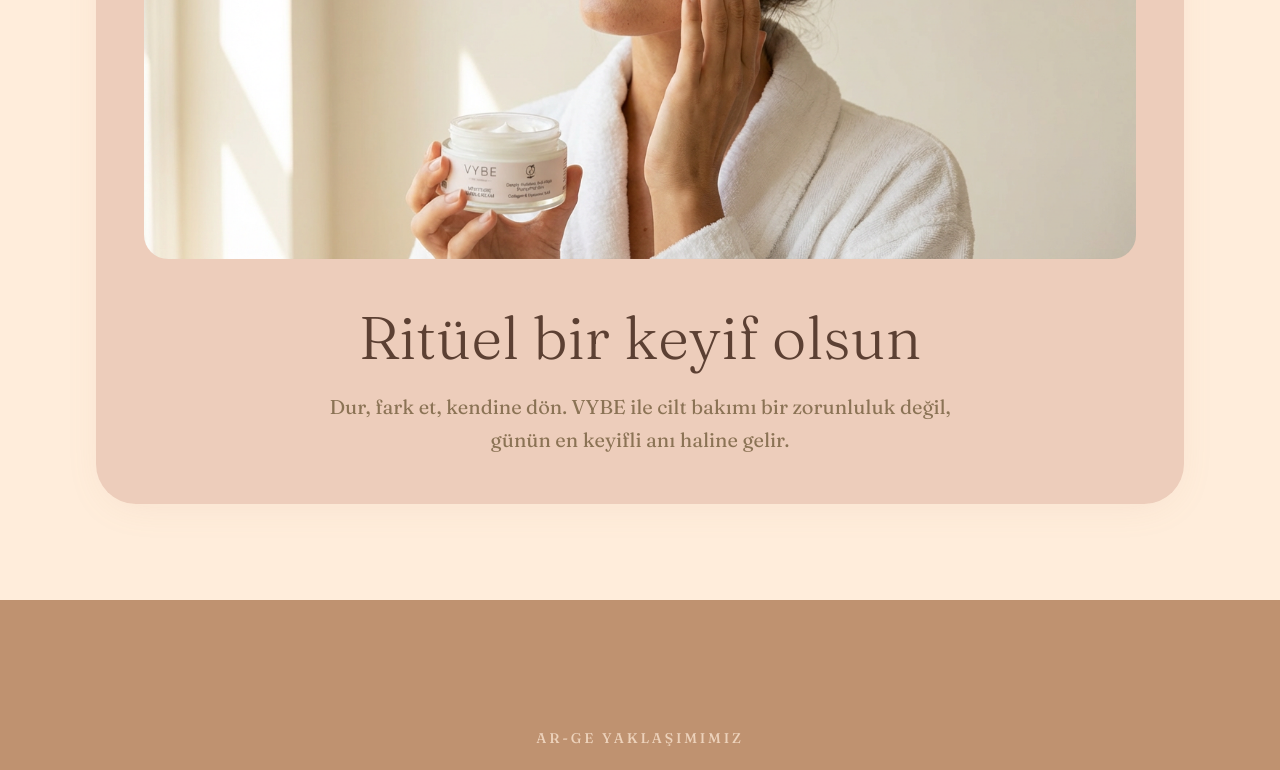
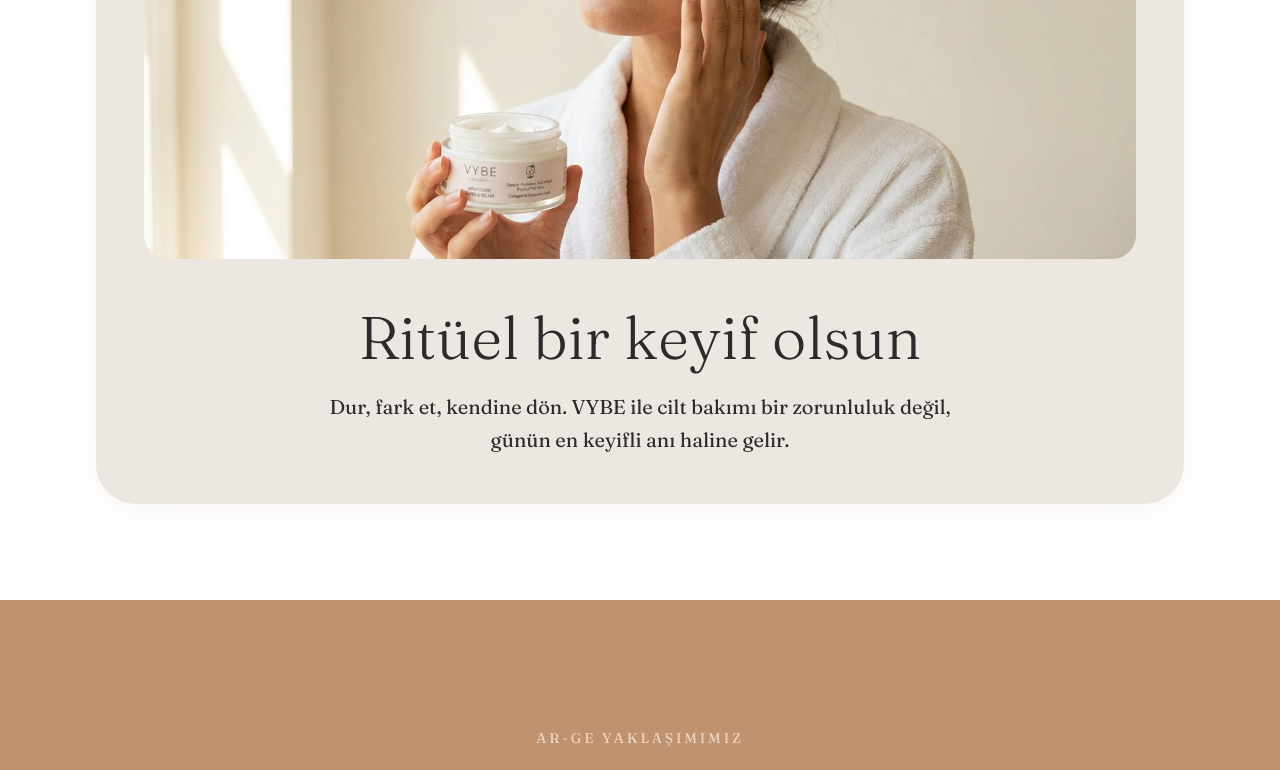
Before and after one commit to Berkayldrm/vybe-tr-site, a Next.js app: page / in a window 1280 px wide. Shown: the part 3222-3992 px from the top of the page. Built offline with nearby package versions, Linux system fonts and the light colour scheme.

Commit message:
Lifestyle section redesign

```diff
--- a/components/lifestyle-section.tsx
+++ b/components/lifestyle-section.tsx
@@ -29,10 +29,10 @@ export function LifestyleSection() {
   }, [])
 
   return (
-    <section ref={sectionRef} id="lifestyle" className="py-16 lg:py-24 bg-[#FFEDDB]">
+    <section ref={sectionRef} id="lifestyle" className="py-16 lg:py-24 bg-white">
       <div className="max-w-6xl mx-auto px-6 lg:px-8">
         {/* Beige Container */}
-        <div className="reveal opacity-0 bg-[#EDCDBB] rounded-[2.5rem] p-6 md:p-10 lg:p-12 shadow-[0_8px_40px_-12px_rgba(191,146,112,0.15)]">
+        <div className="reveal opacity-0 bg-[#EDE7E1] rounded-[2.5rem] p-6 md:p-10 lg:p-12 shadow-[0_8px_40px_-12px_rgba(191,146,112,0.15)]">
           {/* Image */}
           <div className="aspect-[4/5] sm:aspect-[3/2] lg:aspect-video rounded-[1.5rem] overflow-hidden mb-8 lg:mb-12">
             <img
@@ -44,10 +44,10 @@ export function LifestyleSection() {
 
           {/* Text Content Below Image */}
           <div className="text-center px-4 md:px-8 lg:px-12">
-            <h2 className="reveal opacity-0 font-serif text-3xl md:text-4xl lg:text-5xl xl:text-6xl font-light text-[#5C4033] mb-4 lg:mb-6 text-balance">
+            <h2 className="reveal opacity-0 font-serif text-3xl md:text-4xl lg:text-5xl xl:text-6xl font-light text-[#2B2B2B] mb-4 lg:mb-6 text-balance">
               Ritüel bir keyif olsun
             </h2>
-            <p className="reveal opacity-0 text-[#8B7355] text-base md:text-lg lg:text-xl max-w-2xl mx-auto leading-relaxed">
+            <p className="reveal opacity-0 text-[#2B2B2B] text-base md:text-lg lg:text-xl max-w-2xl mx-auto leading-relaxed">
               Dur, fark et, kendine dön. VYBE ile cilt bakımı bir zorunluluk değil, günün en keyifli anı haline gelir.
             </p>
           </div>
```
